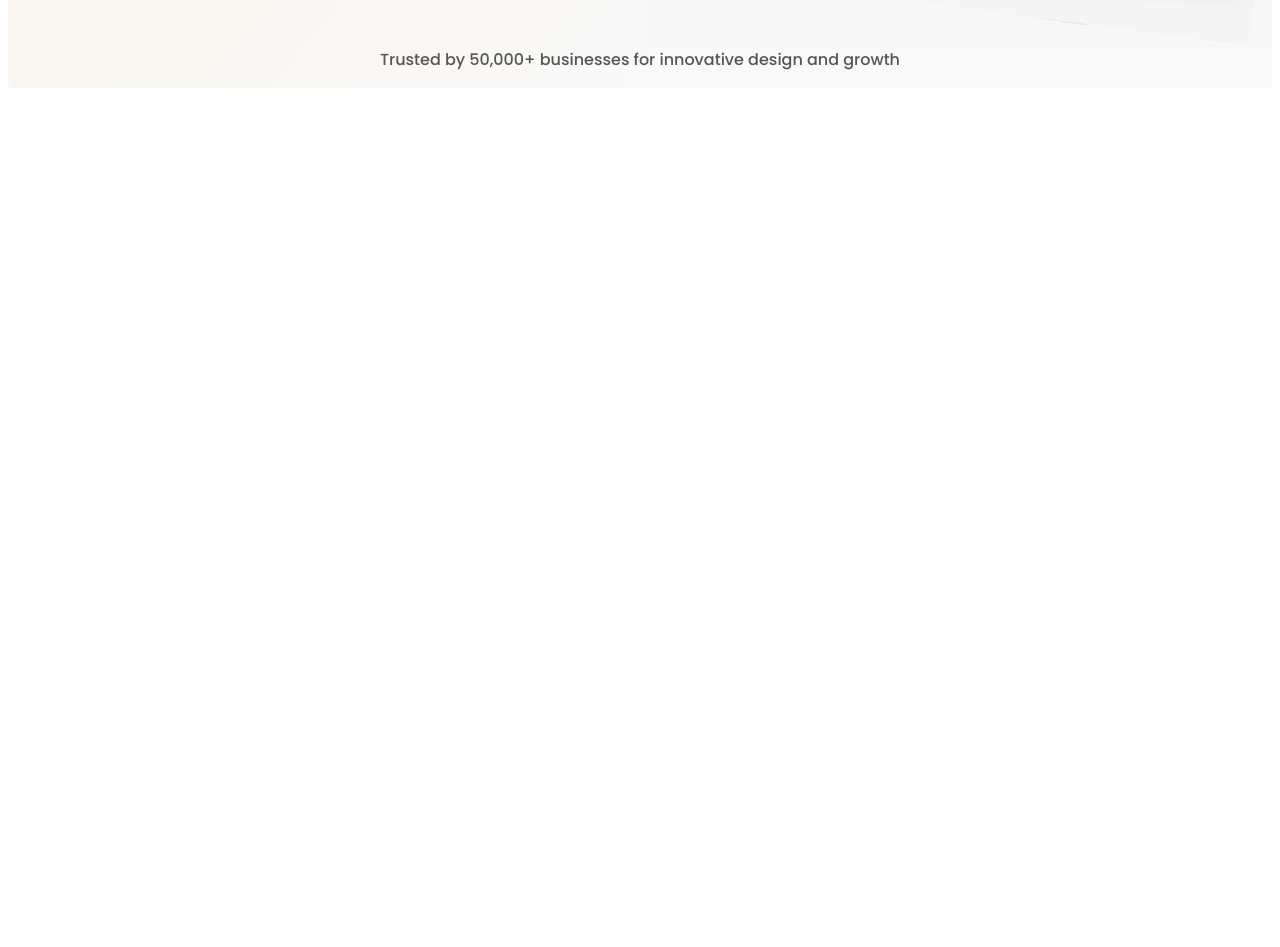
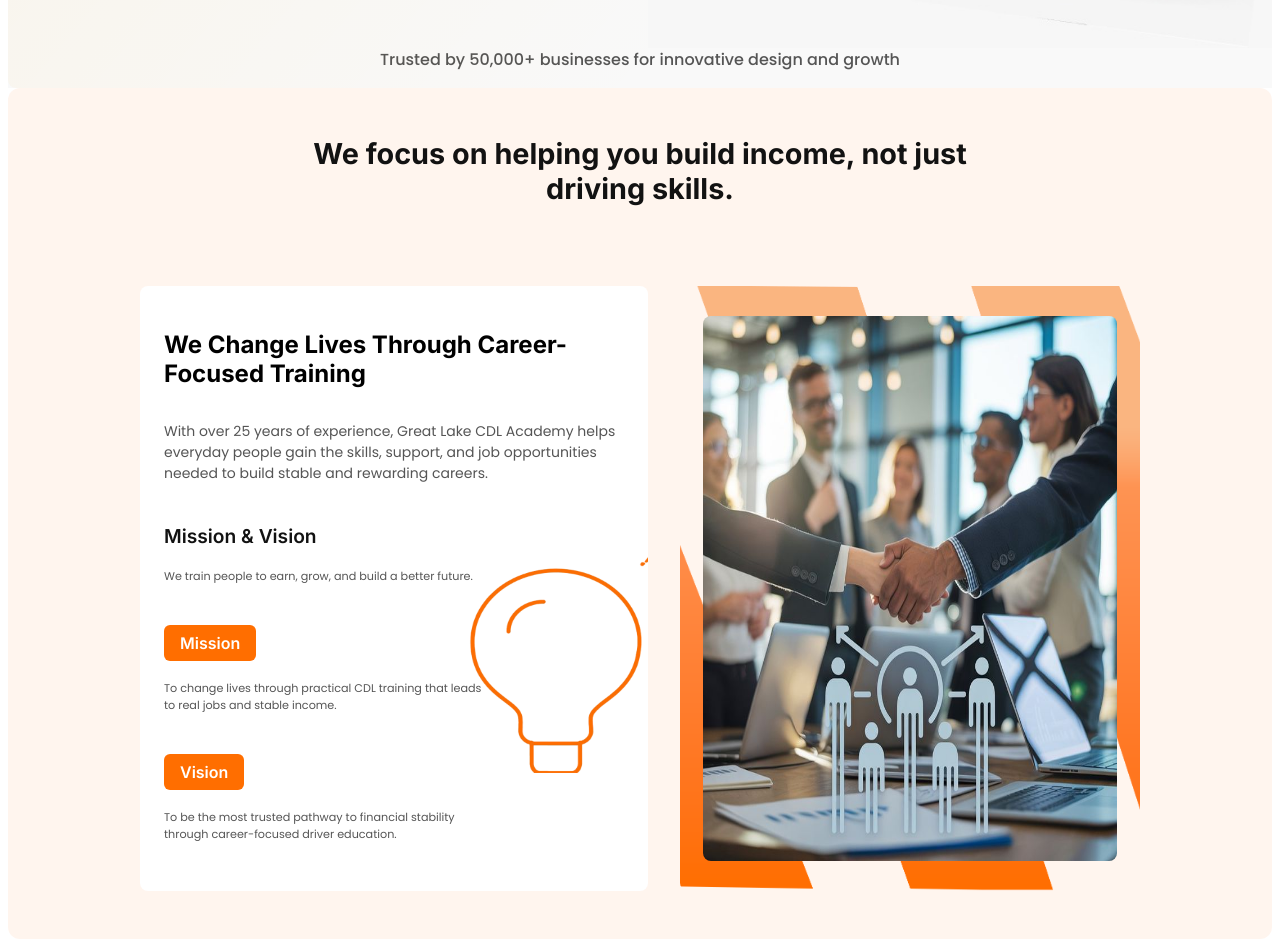
Before and after one commit to Chukseo/greatelake, a React (Vite) app: page / in a window 1280 px wide. Shown: the part 760-1707 px from the top of the page. Before the commit the page ends 856 px from the top, so only its background shows below. Built offline with nearby package versions, Linux system fonts and the light colour scheme.

Commit message:
add component

```diff
--- a/src/components/Hero.css
+++ b/src/components/Hero.css
@@ -187,17 +187,17 @@ p, .subtext, .trust-top {
 
 @keyframes pulseGlow {
   0% {
-    box-shadow: 0 0 10px #ff6f008a,
-                0 0 20px #ff6f0081;
+    box-shadow: 0 0 10px #FF6E00,
+                0 0 20px #FF6E00;
     transform: scale(1);
   }
   50% {
-    box-shadow: 0 0 20px #ff6f0069,
-                0 0 40px #ff6f003d;
+    box-shadow: 0 0 20px #FF6E00,
+                0 0 40px #FF6E00;
     transform: scale(1.05);
   }
   100% {
-    box-shadow: 0 0 10px #ff6f007a,
+    box-shadow: 0 0 10px #FF6E00,
                 0 0 20px #ff6f005e;
     transform: scale(1);
   }
--- a/src/components/Navbar.css
+++ b/src/components/Navbar.css
@@ -92,7 +92,7 @@
 
 .btn-admin {
   background: transparent;
-  border: 1.5px solid orange;
+  border: 1.5px solid #FF6E00;
   padding: 0.7rem 1.6rem;
   border-radius: 4px;
   font-weight: 600;
@@ -105,13 +105,13 @@
 }
 
 .btn-admin:hover {
-  background: orange;
+  background: #FF6E00;
   color: #fff;                   /* ✅ invert colors */
 }
 
 /* Apply button hover */
 .btn-apply {
-  background: orange;
+  background: #FF6E00;
   color: white;
   padding: 0.7rem 1.6rem;
   border: none;
@@ -126,13 +126,13 @@
 
 .btn-apply:hover {
   background: transparent;
-  border: 1.5px solid orange;
+  border: 1.5px solid #FF6E00;
   color: #333;
 }
 
 /* Logout button hover */
 .btn-logout {
-  background: red;
+  background: #FF6E00;
   color: white;
   padding: 0.7rem 1.6rem;
   border: none;
@@ -145,7 +145,7 @@
 }
 
 .btn-logout:hover {
-  background: darkred;           /* ✅ darker shade */
+  background: #CC5500;           /* ✅ darker shade */
   transform: scale(1.05);        /* ✅ slight grow effect */
 }
 
--- a/src/components/VisionMission.css
+++ b/src/components/VisionMission.css
@@ -1,119 +1,202 @@
 .vision-mission {
-  width: 100%;
-  background: #f9f9f9;
-  padding: 4rem 2rem;
-}
-
-.vm-top {
-  text-align: center;
-  margin-bottom: 3rem;
+  background: #ff6f0011; /* subtle background */
+  padding: 3rem 2rem;    /* ✅ reduce vertical padding */
+  font-family: 'Inter', sans-serif;
+  max-width: 1200px;     /* ✅ limit overall width */
+  margin: 0 auto;        /* ✅ center the section */
+  border-radius: 12px;
+  height: auto;          /* ✅ let content define height */
 }
 
 .vm-top-heading {
-  font-size: 2.2rem;
+  text-align: center;
+  font-size: 1.8rem;     /* ✅ slightly smaller */
   font-weight: 700;
   color: #121212;
+  margin-bottom: 2rem;   /* ✅ tighter spacing */
+  width: 55%;            /* ✅ balanced width */
+  margin: 0 auto;
+  padding-bottom: 5rem;
 }
 
-.vm-container {
+.vm-cards {
   display: flex;
   justify-content: space-between;
-  align-items: stretch;
-  max-width: 1200px;
+  gap: 2rem;
   margin: 0 auto;
-  gap: 3rem;
+  width: 100%;
+  max-width: 1000px;
+  align-items: stretch;   /* ✅ ensures both cards stretch to equal height */
 }
 
-.vm-left {
+.vm-card {
   flex: 1;
+  border-radius: 8px;
+  position: relative;
+  display: flex;          /* ✅ allows internal content alignment */
+  flex-direction: column; /* ✅ stack content vertically */
+}
+
+.vm-left-card {
+  background: #fff;
+  padding: 1.5rem;       /* ✅ reduce padding */
   display: flex;
   flex-direction: column;
-  justify-content: center;
+  justify-content: flex-start;
+  border-radius: 8px;
+  position: relative;
+  overflow: hidden;
 }
 
-.vm-heading {
-  font-size: 1.8rem;
-  font-weight: 700;
-  margin-bottom: 1rem;
-  color: #121212;
+.vm-left-card,
+.vm-right-card {
+  flex: 1;
+  border-radius: 8px;
+  position: relative;
+  margin: 0 auto;        /* ✅ prevent cards from spreading */
 }
 
-.vm-subtext {
-  font-size: 1.1rem;
-  color: #555;
-  margin-bottom: 2rem;
-}
-
-.vm-mission-vision {
-  display: flex;
-  align-items: center;
-  gap: 2rem;
-}
-
-.vm-mission, .vm-vision {
-  flex: 1;
-}
-
-.vm-mission h3, .vm-vision h3 {
-  font-size: 1.3rem;
+.vm-small-heading {
+  font-size: 1.2rem;
   font-weight: 600;
-  color: #ff6e00;
+  color: #121212;
   margin-bottom: 0.5rem;
 }
 
-.vm-mission p, .vm-vision p {
-  font-size: 1rem;
-  color: #333;
+.vm-text1 {
+  font-size: 0.875rem;
+  color: #555;
+  margin-bottom: 1.5rem;
+  width: 100%;
 }
 
-.vm-icon img {
-  width: 50px;
-  height: 50px;
+.vm-text {
+  font-size: 0.7rem;
+  color: #555;
+  margin-bottom: 1.5rem;
+  width: 70%;
 }
 
-.vm-right {
-  flex: 1;
-  position: relative;
+.vm-button-heading {
+  background: #FF6E00;
+  color: #fff;
+  padding: 0.5rem 1rem;
+  border-radius: 6px;
+  display: inline-block;
+  font-size: 1rem;
+  font-weight: 600;
+  margin-bottom: 0.5rem;
+  width: fit-content;
 }
 
-.vm-image {
-  width: 100%;
-  border-radius: 8px;
-  object-fit: cover;
+.vm-lightbulb {
+  width: 380px;          /* ✅ bigger size */
+  height: 250px;
+  position: absolute;
+  bottom: 7rem;         /* ✅ move it up from the bottom */
+  right: -6.5rem;          /* ✅ keep aligned to the right */
 }
 
-.vm-overlay {
-  position: absolute;
-  top: 0;
-  left: 0;
-  width: 100%;
-  height: 100%;
+
+.vm-right-card {
+  position: relative;
+  flex: 1;
+  border-radius: 8px;
+  background: url("/src/assets/network-overlay.png") center/cover no-repeat;
+  display: flex;
+  align-items: center;
+  justify-content: center;
+  min-height: 300px;     /* ✅ consistent card height */
+  opacity: 2.9;          /* ✅ subtle overlay effect */
 }
 
-.vm-overlay img {
-  width: 100%;
-  height: 100%;
-  object-fit: cover;
-  opacity: 0.6;
+.vm-handshake {
+  width: 90%;            /* ✅ balanced size */
+  height: 90%;           /* ✅ maintain aspect ratio */
+  border-radius: 8px;
+  position: relative;
+  z-index: 1;
+}
+
+/* Smooth transitions for all cards */
+.vm-card {
+  transition: transform 0.3s ease, box-shadow 0.3s ease;
+}
+
+/* Hover effect: subtle lift + shadow */
+.vm-card:hover {
+  transform: translateY(-6px);
+  box-shadow: 0 8px 20px rgba(0,0,0,0.12);
+}
+
+/* Button headings (Mission/ Vision) */
+.vm-button-heading {
+  transition: background 0.3s ease, transform 0.2s ease;
+}
+
+.vm-button-heading:hover {
+  background: #e65c00;   /* slightly darker orange */
+  transform: scale(1.05);
+}
+
+/* Handshake image */
+.vm-handshake {
+  transition: transform 0.4s ease, opacity 0.4s ease;
+}
+
+.vm-handshake:hover {
+  transform: scale(1.03);
+  opacity: 0.95;
+}
+
+/* Lightbulb watermark */
+.vm-lightbulb {
+  transition: opacity 0.3s ease, transform 0.3s ease;
+}
+
+.vm-left-card:hover .vm-lightbulb {
+  opacity: 0.2;          /* brighten slightly on hover */
+  transform: scale(1.05);
+}
+
+/* Headings fade-in effect */
+.vm-top-heading {
+  transition: color 0.3s ease;
+}
+
+.vm-top-heading:hover {
+  color: #FF6E00;        /* highlight heading on hover */
 }
 
 /* Responsive */
 @media (max-width: 768px) {
-  .vm-container {
+  .vm-cards {
     flex-direction: column;
-    gap: 2rem;
+    gap: 1.5rem;
   }
 
-  .vm-mission-vision {
-    flex-direction: column;
+  .vm-handshake {
+    width: 100%;
+  }
+
+  .vm-lightbulb {
+    width: 200px;        /* ✅ scale down on mobile */
+    right: -2rem;
+  }
+
+  .vm-top-heading {
+    width: 90%;          /* ✅ full width on mobile */
+    font-size: 1.5rem;   /* ✅ adjust font size */
+  }
+
+  .vm-small-heading1 {
+    font-size: 1rem;
+    align-items: center;    /* ✅ adjust font size */
     text-align: center;
   }
 
-  .vm-icon img {
-    margin: 1rem auto;
-  }
-
-  .vm-top-heading {
-    font-size: 1.6rem;
+  .vm-text1 {
+    font-size: 0.8rem;   /* ✅ adjust font size */
+    text-align: center;
   }
 }
--- a/src/components/VisionMission.jsx
+++ b/src/components/VisionMission.jsx
@@ -4,60 +4,55 @@ import "./VisionMission.css";
 
 // Import assets
 import handshakeImg from "../assets/handshake.jpg";
-import lightbulbIcon from "../assets/lightbulb.jpg";
+import lightbulbIcon from "../assets/lightbulb.png";
 // import networkOverlay from "../assets/network-overlay.png";
 
 export default function VisionMission() {
   return (
     <section className="vision-mission">
-      {/* Top headline at the very top */}
-      <div className="vm-top">
+      {/* Top headline */}
       <h1 className="vm-top-heading">
         We focus on helping you build income, not just driving skills.
       </h1>
-      </div>
 
-      <div className="vm-container">
-        {/* Left side */}
-        <div className="vm-left">
-          <h2 className="vm-heading">
+      <div className="vm-cards">
+        {/* Left card */}
+        <div className="vm-card vm-left-card">
+          <h2 className="vm-small-heading1">
             We Change Lives Through Career-Focused Training
           </h2>
-          <p className="vm-subtext">
+          <p className="vm-text1">
             With over 25 years of experience, Great Lake CDL Academy helps
             everyday people gain the skills, support, and job opportunities
             needed to build stable and rewarding careers.
           </p>
 
-          <div className="vm-mission-vision">
-            <div className="vm-mission">
-              <h3>Mission</h3>
-              <p>
-                To change lives through practical CDL training that leads to
-                real jobs and stable income.
+          <h2 className="vm-small-heading">Mission & Vision</h2>
+          <p className="vm-text">
+            We train people to earn, grow, and build a better future.
           </p>
-            </div>
 
-            <div className="vm-icon">
-              <img src={lightbulbIcon} alt="Lightbulb Icon" />
-            </div>
+          <h3 className="vm-button-heading">Mission</h3>
+          <p className="vm-text">
+            To change lives through practical CDL training that leads to real
+            jobs and stable income.
+          </p>
 
-            <div className="vm-vision">
-              <h3>Vision</h3>
-              <p>
+          <h3 className="vm-button-heading">Vision</h3>
+          <p className="vm-text">
             To be the most trusted pathway to financial stability through
             career-focused driver education.
           </p>
-            </div>
+
+          {/* Lightbulb beside text */}
+          <div className="vm-lightbulb-container">
+            <img src={lightbulbIcon} alt="Lightbulb Icon" className="vm-lightbulb" />
           </div>
         </div>
 
-        {/* Right side */}
-        <div className="vm-right">
-          <img src={handshakeImg} alt="Handshake" className="vm-image" />
-          <div className="vm-overlay">
-            {/* <img src={networkOverlay} alt="Networking Overlay" /> */}
-          </div>
+        {/* Right card */}
+        <div className="vm-card vm-right-card">
+          <img src={handshakeImg} alt="Handshake" className="vm-handshake" />
         </div>
       </div>
     </section>
--- a/src/pages/Home.jsx
+++ b/src/pages/Home.jsx
@@ -1,11 +1,11 @@
 import Hero from "../components/Hero";
-// import VisionMission from "../components/VisionMission";
+import VisionMission from "../components/VisionMission";
 
 export default function Home() {
   return (
     <div>
       <Hero />
-      {/* <VisionMission /> */}
+      <VisionMission />
     </div>
   );
 }
```
Also changed, not shown: src/assets/lightbulb.png (added), src/assets/network-overlay.png (added). Lines whose indentation alone changed are shown as unchanged.
